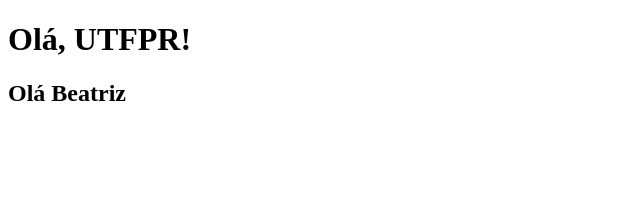
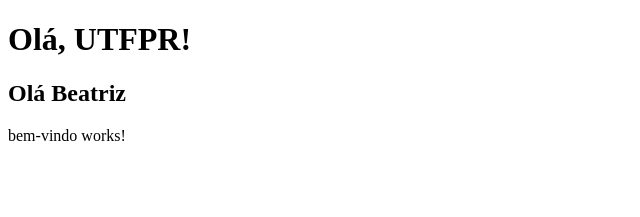
Before and after one commit to biangomes/pos-utfpr, an Angular app in the folder projeto-framework-angular/frontend-acervo-musical/: page / in a window 1280 px wide. Shown: the top 217 px of the page, without its empty margins (0-640 px from the left). Built offline with nearby package versions, Linux system fonts and the light colour scheme.

Commit message:
declara componente bem vindo no app root html

```diff
--- a/projeto-framework-angular/frontend-acervo-musical/src/app/app.component.html
+++ b/projeto-framework-angular/frontend-acervo-musical/src/app/app.component.html
@@ -1,3 +1,4 @@
 <h1>Olá, {{nome}}!</h1>
 
 <app-ola></app-ola>
+<app-bem-vindo></app-bem-vindo>
```
